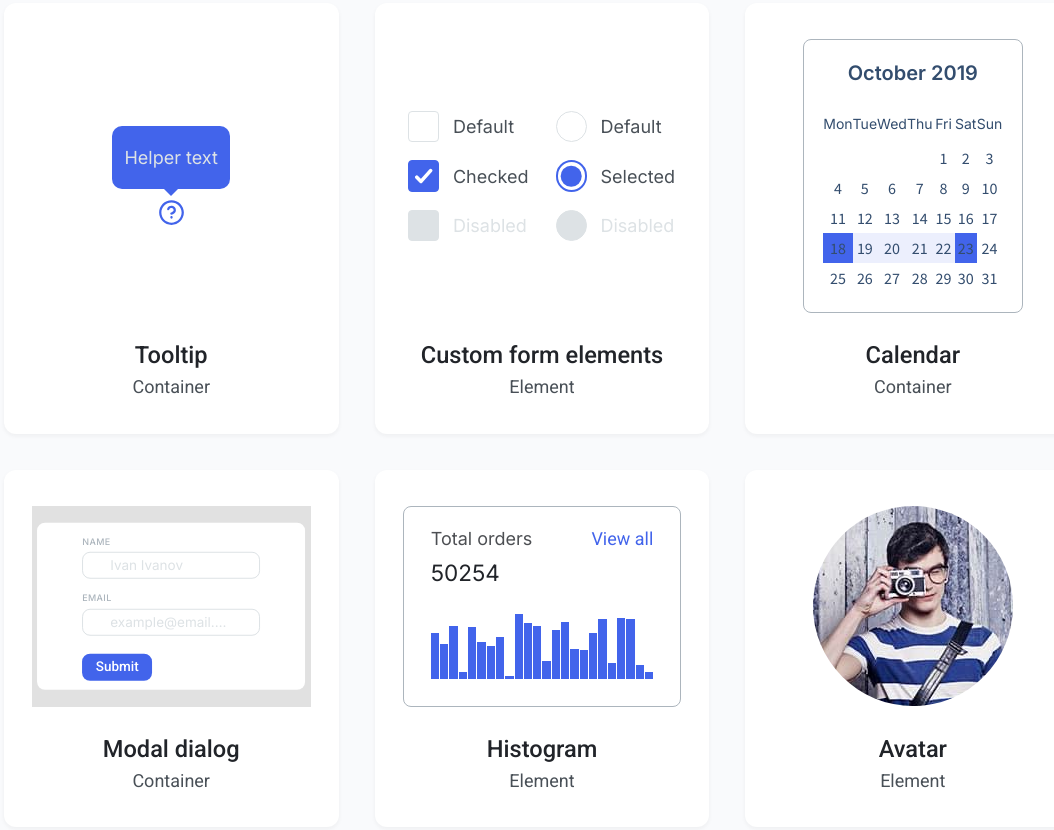
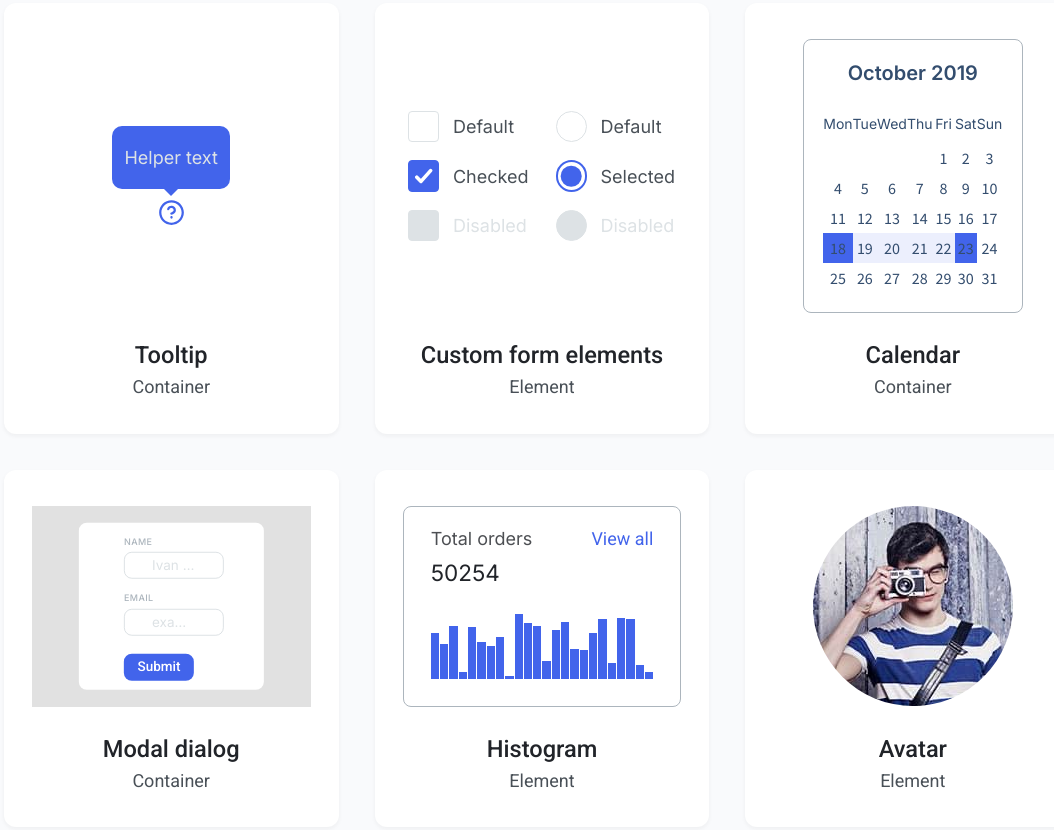
Before and after one commit to js-tasks-ru/htmlcss-20210513_ekaterina78, a website: page index.html in a window 1280 px wide. Shown: the part 339-1169 px from the top of the page, without its empty margins (98-1152 px from the left). Drawn offline with Linux system fonts and the light colour scheme.

Commit message:
modal-dialog width for mobile devices fixed

```diff
--- a/05-lection3/02-modal/modal.css
+++ b/05-lection3/02-modal/modal.css
@@ -10,6 +10,7 @@
 }
 
 .modal__popup {
+    width: 80%;
     max-width: 500px;
     top: 50%;
     left: 50%;
@@ -124,3 +125,10 @@
     width: 1.5rem;
     height: 1.5rem;
 }
+
+
+@media screen and (min-width: 768px) {
+    .modal__popup {
+        width: 50%;
+    }
+}
```
